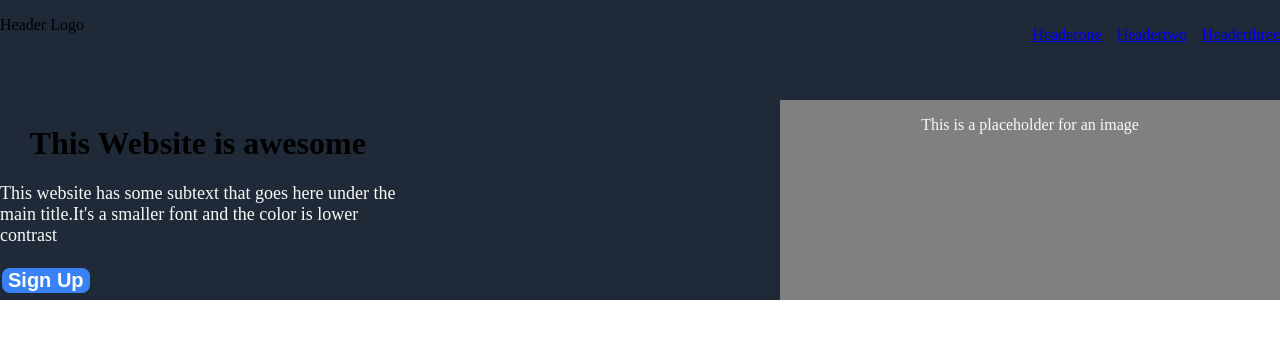
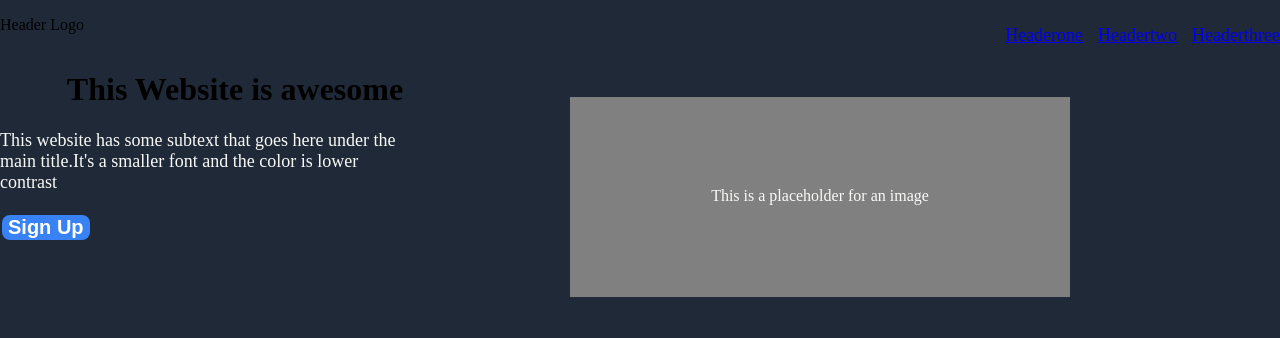
Before and after one commit to Sama-004/landingpage, a plain HTML site: page index.html in a window 1280 px wide. Shown: the top 338 px of the page. Drawn offline with Linux system fonts and the light colour scheme.

Commit message:
fixed 1st paragraph

```diff
--- a/style.css
+++ b/style.css
@@ -23,6 +23,9 @@
     background-color: gray;
 }
 
+.placeholder p{
+    margin:90px 0 0 0;
+}
 
 .navbar{
     display: flex;
@@ -34,6 +37,10 @@
 .navlinks{
     gap:15px;
     margin-top:20px;
+    text-decoration: none;
+    font-size: 18px;
+    color:#E5E7EB;
+
 }
 
 body{
@@ -77,15 +84,35 @@ body{
     font-size: 24px;
     color: #f9faf8;
 }
+.introtext{
+
+ padding-bottom: 100px;
+    width:470px;
+}
+
+.navbar{
+    gap:450px;
+}
+
+.section1{
+    align-items: center;
+}
+
+.first-header
+{
+    font-size:48px;
+    font-weight: 900;
+    color: #F9FAF8;
+}
+
+.section2{
+    gap:100px;
+    align-items: center;
+}
 .maintext{
     font-size: 48px;
     font-weight: 800;
     color: #f9faf8;
-    }
-.awesome{
-        font-size: 48px;
-        font-weight: 800;
-        color: #f9faf8;
     }
 .subtext{
         font-size: 18px;
@@ -125,12 +152,7 @@ body{
     margin-right: 200px;
 
 }
-.section2{
-    display: flex;
-    align-items: center;
-    justify-content: space-between;
-    margin: 50px auto 20px;
-}
+
 /*sign up buttons*/
 button{
     background-color: #3882f6;
```
Also changed, not shown: index.html (indentation only).
